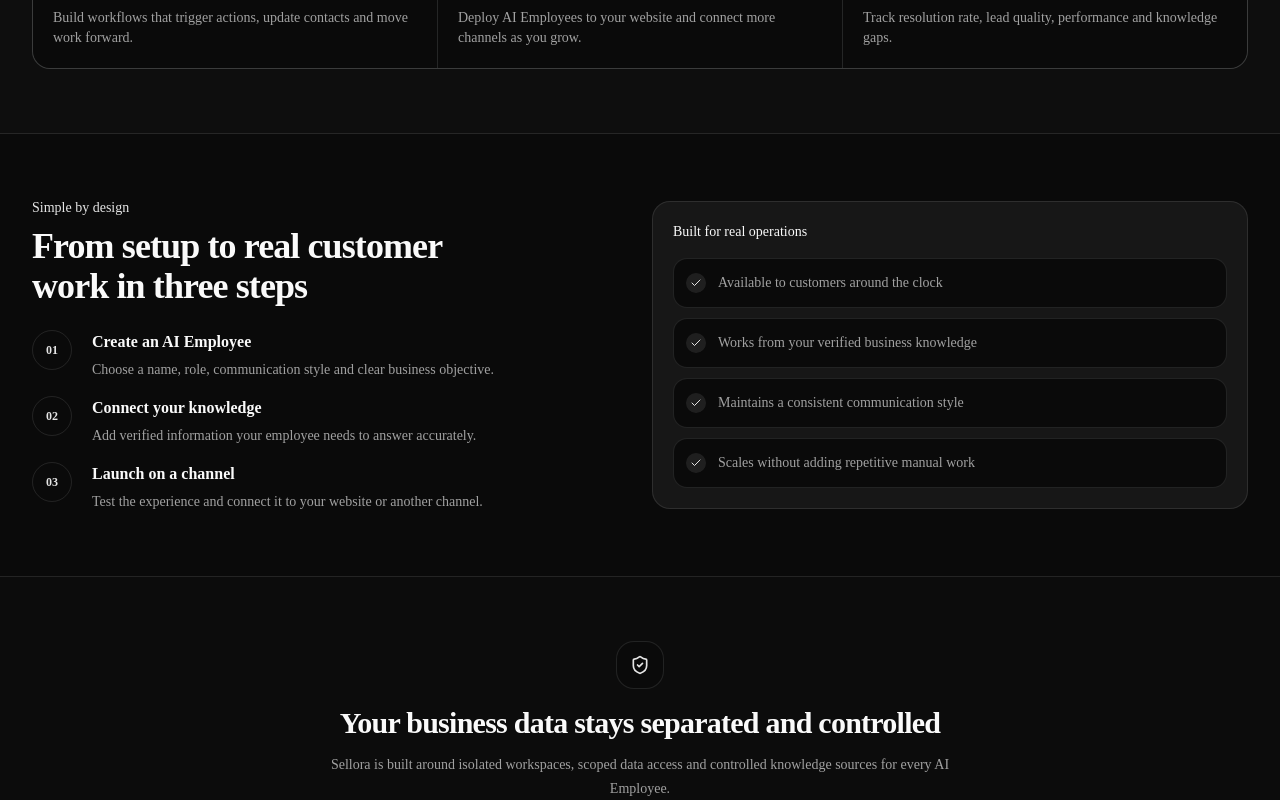
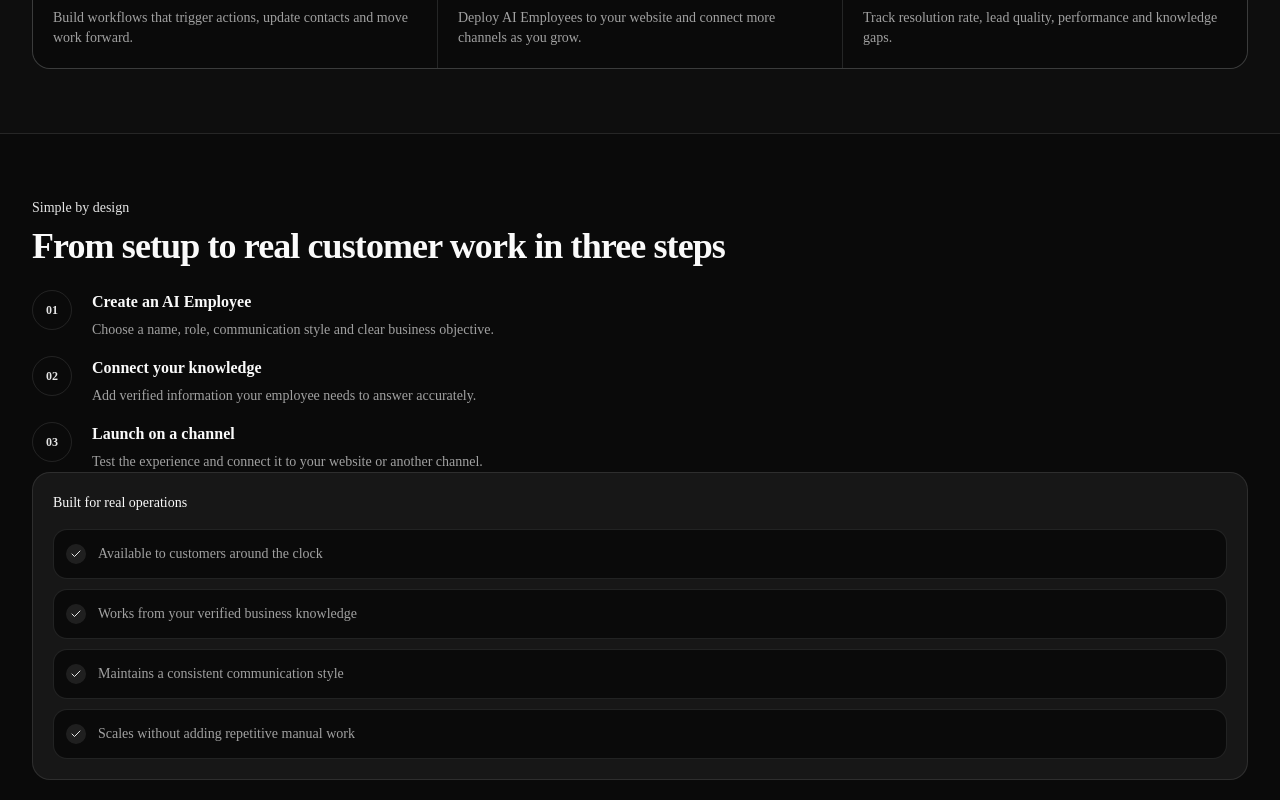
Before and after one commit to FastScript-git/sellora, a Next.js app: page /en in a window 1280 px wide. Shown: the part 2160-2960 px from the top of the page. Built offline with nearby package versions, Linux system fonts and the light colour scheme.

Commit message:
refactor: centralize landing design tokens

```diff
--- a/app/globals.css
+++ b/app/globals.css
@@ -12,11 +12,17 @@
   --font-heading: var(--font-sans);
   --color-sidebar-ring: var(--sidebar-ring);
   --color-sidebar-border: var(--sidebar-border);
-  --color-sidebar-accent-foreground: var(--sidebar-accent-foreground);
+  --color-sidebar-accent-foreground: var(
+    --sidebar-accent-foreground
+  );
   --color-sidebar-accent: var(--sidebar-accent);
-  --color-sidebar-primary-foreground: var(--sidebar-primary-foreground);
+  --color-sidebar-primary-foreground: var(
+    --sidebar-primary-foreground
+  );
   --color-sidebar-primary: var(--sidebar-primary);
-  --color-sidebar-foreground: var(--sidebar-foreground);
+  --color-sidebar-foreground: var(
+    --sidebar-foreground
+  );
   --color-sidebar: var(--sidebar);
   --color-chart-5: var(--chart-5);
   --color-chart-4: var(--chart-4);
@@ -27,17 +33,29 @@
   --color-input: var(--input);
   --color-border: var(--border);
   --color-destructive: var(--destructive);
-  --color-accent-foreground: var(--accent-foreground);
+  --color-accent-foreground: var(
+    --accent-foreground
+  );
   --color-accent: var(--accent);
-  --color-muted-foreground: var(--muted-foreground);
+  --color-muted-foreground: var(
+    --muted-foreground
+  );
   --color-muted: var(--muted);
-  --color-secondary-foreground: var(--secondary-foreground);
+  --color-secondary-foreground: var(
+    --secondary-foreground
+  );
   --color-secondary: var(--secondary);
-  --color-primary-foreground: var(--primary-foreground);
+  --color-primary-foreground: var(
+    --primary-foreground
+  );
   --color-primary: var(--primary);
-  --color-popover-foreground: var(--popover-foreground);
+  --color-popover-foreground: var(
+    --popover-foreground
+  );
   --color-popover: var(--popover);
-  --color-card-foreground: var(--card-foreground);
+  --color-card-foreground: var(
+    --card-foreground
+  );
   --color-card: var(--card);
   --radius-sm: calc(var(--radius) * 0.6);
   --radius-md: calc(var(--radius) * 0.8);
@@ -121,19 +139,24 @@
   * {
     @apply border-border outline-ring/50;
   }
+
+  html {
+    @apply scroll-smooth font-sans;
+  }
+
   body {
-    @apply bg-background text-foreground;
+    @apply min-w-0 overflow-x-hidden bg-background text-foreground;
   }
-  button:not(:disabled), [role="button"]:not(:disabled) {
+
+  button:not(:disabled),
+  [role="button"]:not(:disabled) {
     cursor: pointer;
   }
-  html {
-    @apply font-sans;
-  }
 }
+
 @layer components {
   .landing-section {
-    @apply w-full overflow-hidden px-4 py-12 sm:px-6 sm:py-14 lg:px-8 lg:py-16;
+    @apply relative w-full min-w-0 overflow-hidden px-4 py-12 sm:px-6 sm:py-14 lg:px-8 lg:py-16;
   }
 
   .landing-section-muted {
@@ -141,7 +164,7 @@
   }
 
   .landing-container {
-    @apply mx-auto w-full max-w-7xl;
+    @apply mx-auto w-full min-w-0 max-w-7xl;
   }
 
   .landing-heading {
@@ -152,15 +175,27 @@
     @apply text-sm leading-6 text-muted-foreground sm:text-base;
   }
 
+  .landing-surface {
+    @apply min-w-0 rounded-2xl border bg-card;
+  }
+
   .landing-card {
     @apply min-w-0 rounded-xl border bg-card p-4 sm:p-5;
   }
 
-  .landing-grid-3 {
-    @apply grid min-w-0 gap-4 sm:grid-cols-2 lg:grid-cols-3;
+  .landing-grid {
+    @apply grid min-w-0 items-stretch gap-4;
   }
 
   .landing-grid-2 {
-    @apply grid min-w-0 gap-6 lg:grid-cols-2 lg:items-center;
+    @apply md:grid-cols-2;
+  }
+
+  .landing-grid-3 {
+    @apply md:grid-cols-2 lg:grid-cols-3;
+  }
+
+  .landing-grid-4 {
+    @apply sm:grid-cols-2 lg:grid-cols-4;
   }
 }
--- a/features/landing/components/landing-section.tsx
+++ b/features/landing/components/landing-section.tsx
@@ -56,7 +56,7 @@ export function LandingContainer({
   return (
     <div
       className={cn(
-        "landing-container min-w-0",
+        "landing-container",
         className,
       )}
     >
@@ -164,7 +164,7 @@ export function LandingSurface<
   return (
     <Component
       className={cn(
-        "min-w-0 rounded-2xl border bg-card",
+        "landing-surface",
         className,
       )}
       {...props}
@@ -188,13 +188,13 @@ export function LandingGrid({
   return (
     <div
       className={cn(
-        "grid min-w-0 items-stretch gap-4",
+        "landing-grid",
         columns === 2 &&
-          "md:grid-cols-2",
+          "landing-grid-2",
         columns === 3 &&
-          "md:grid-cols-2 lg:grid-cols-3",
+          "landing-grid-3",
         columns === 4 &&
-          "sm:grid-cols-2 lg:grid-cols-4",
+          "landing-grid-4",
         className,
       )}
     >
```
